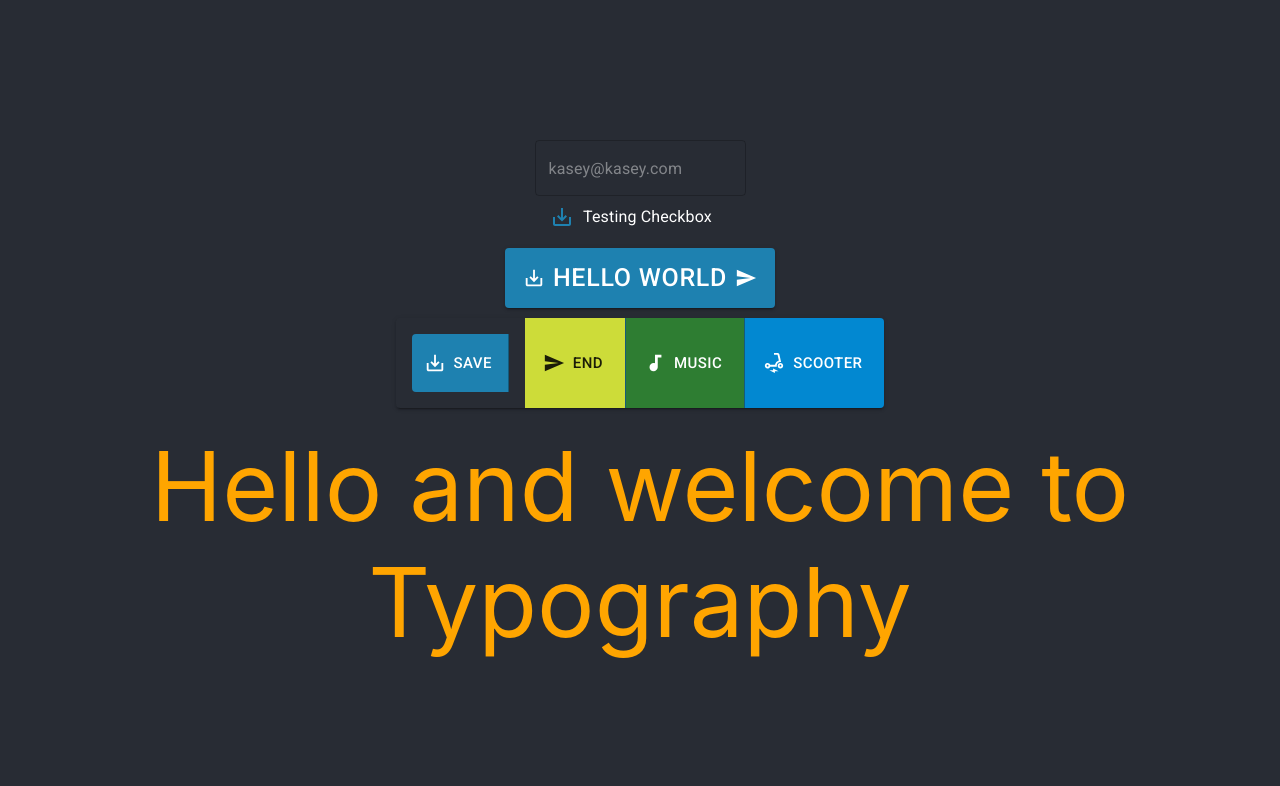
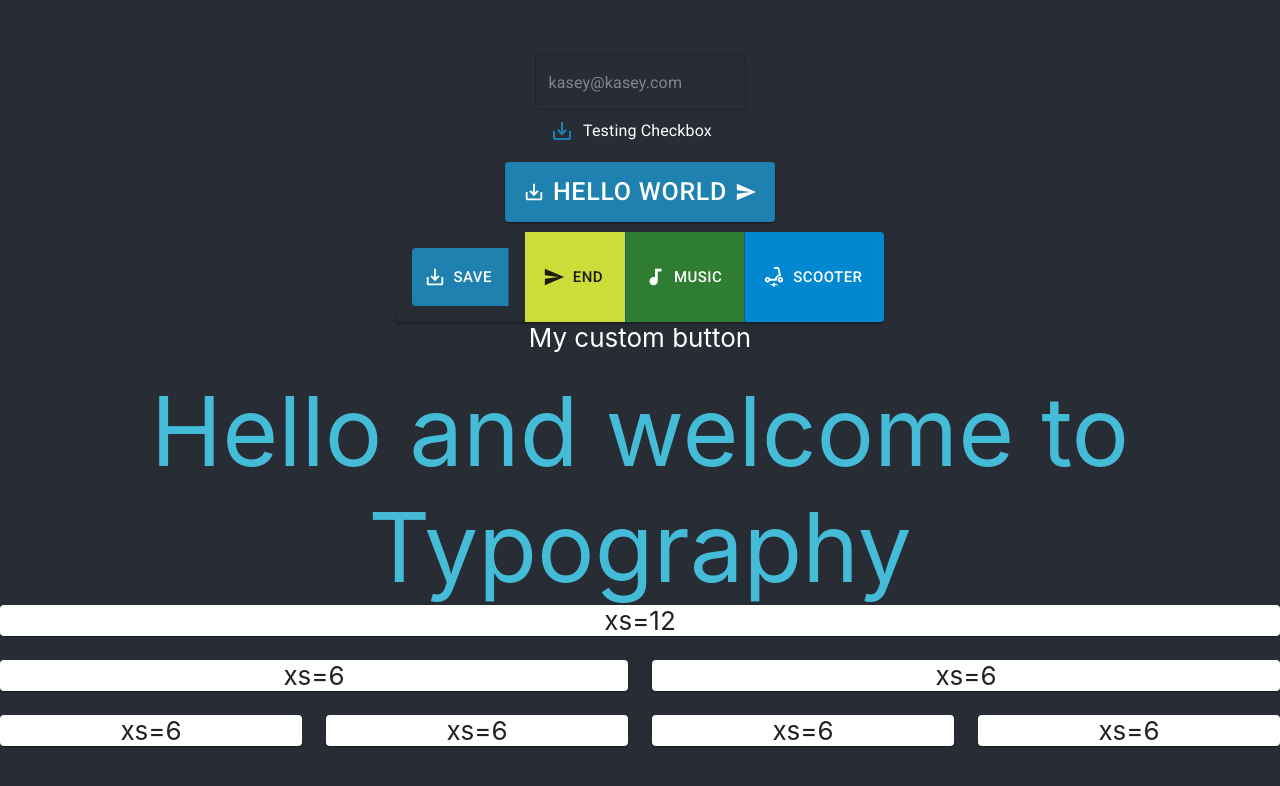
Before and after one commit to kaseyknudsen/material_ui_react_tutorial, a React (Create React App) app: page / in a window 1280 px wide. Shown: the top 786 px of the page. Built offline with nearby package versions, Linux system fonts and the light colour scheme.

Commit message:
changes in source

```diff
--- a/src/App.js
+++ b/src/App.js
@@ -13,8 +13,9 @@ import {
 } from "@mui/material";
 import AudiotrackIcon from "@mui/icons-material/Audiotrack";
 import ElectricScooterIcon from "@mui/icons-material/ElectricScooter";
-
+import { styled } from "@mui/material/styles";
 import { useState } from "react";
+import GridPage from "./grid";
 
 // -import makeStyles from '@material-ui/styles/makeStyles';
 // +import { makeStyles } from 'tss-react/mui';
@@ -56,7 +57,12 @@ function CheckBoxExample() {
   );
 }
 
+const myCustomButton = styled(Button)({
+  padding: 40
+})
+
 function App() {
+
   return (
     <div className="App">
       <header className="App-header">
@@ -86,16 +92,36 @@ function App() {
         >
           Hello World
         </Button>
-        <ButtonGroup size="large" variant="contained" >
+        <ButtonGroup size="large" variant="contained">
           {/* number in the sx prop is multiplied by the default spacing of the theme (4px) */}
           {/* look up mui.com/system/properties/ for property shortcuts */}
-          <Button startIcon={<SaveAltIcon />} color="primary" sx={{m: 2, p: 2}}>Save</Button>
-          <Button startIcon={<SendIcon />} color="secondary">End</Button>
-          <Button startIcon={<AudiotrackIcon />} color="success">Music</Button>
-          <Button startIcon={<ElectricScooterIcon />} color="info">Scooter</Button>
+          <Button
+            startIcon={<SaveAltIcon />}
+            color="primary"
+            sx={{ m: 2, p: 2 }}
+          >
+            Save
+          </Button>
+          <Button startIcon={<SendIcon />} color="secondary">
+            End
+          </Button>
+          <Button startIcon={<AudiotrackIcon />} color="success">
+            Music
+          </Button>
+          <Button startIcon={<ElectricScooterIcon />} color="info">
+            Scooter
+          </Button>
         </ButtonGroup>
+        <myCustomButton>My custom button</myCustomButton>
         {/* <img src={logo} className="App-logo" alt="logo" /> */}
-        <Typography variant="myVariant" style={{marginTop: 20}}>Hello and welcome to Typography</Typography>
+        <Typography
+          sx={{ color: "myCustomColor.main" }}
+          variant="myVariant"
+          style={{ marginTop: 20 }}
+        >
+          Hello and welcome to Typography
+        </Typography>
+        <GridPage />
       </header>
     </div>
   );
--- /dev/null
+++ b/src/grid.js
@@ -0,0 +1,37 @@
+import Grid from "@mui/material/Grid";
+import { Paper } from "@mui/material";
+
+
+const GridPage = () => {
+  return (
+    // 2 basic components of grid are component and item
+    // each item needs to be within a container
+
+      <Grid container spacing={3}>
+        <Grid item xs={12}>
+          <Paper>xs=12</Paper>
+        </Grid>
+        <Grid item xs={6}>
+          <Paper>xs=6</Paper>
+        </Grid>
+        <Grid item xs={6}>
+          <Paper>xs=6</Paper>
+        </Grid>
+        <Grid item xs={3}>
+          <Paper>xs=6</Paper>
+        </Grid>
+        <Grid item xs={3}>
+          <Paper>xs=6</Paper>
+        </Grid>
+        <Grid item xs={3}>
+          <Paper>xs=6</Paper>
+        </Grid>
+        <Grid item xs={3}>
+          <Paper>xs=6</Paper>
+        </Grid>
+      </Grid>
+
+  );
+};
+
+export default GridPage;
--- a/src/index.js
+++ b/src/index.js
@@ -14,6 +14,11 @@ const theme = createTheme({
     },
     secondary: {
       main: "#cddc39"
+    },
+    myCustomColor: {
+      main:'#44bcd8',
+      superDark: '#195e83',
+      superLight:'#cce7e8',
     }
   },
   typography: {
```
